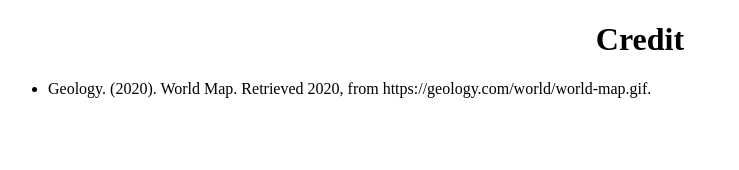
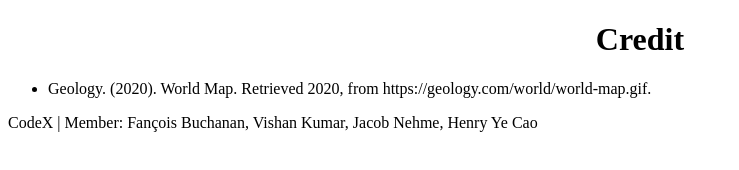
Before and after one commit to SportWizard/CodeX, a plain HTML site: page credits.html in a window 1280 px wide. Shown: the whole page, without its empty margins (0-739 px from the left). Drawn offline with Linux system fonts and the light colour scheme.

Commit message:
Team name

```diff
--- a/credits.html
+++ b/credits.html
@@ -11,5 +11,9 @@
         <ul>
             <li>Geology. (2020). World Map. Retrieved 2020, from https://geology.com/world/world-map.gif.</li>
         </ul>
+
+        <footer>
+            CodeX | Member: Fançois Buchanan, Vishan Kumar, Jacob Nehme, Henry Ye Cao
+        </footer>
     </body>
 </html>
```
